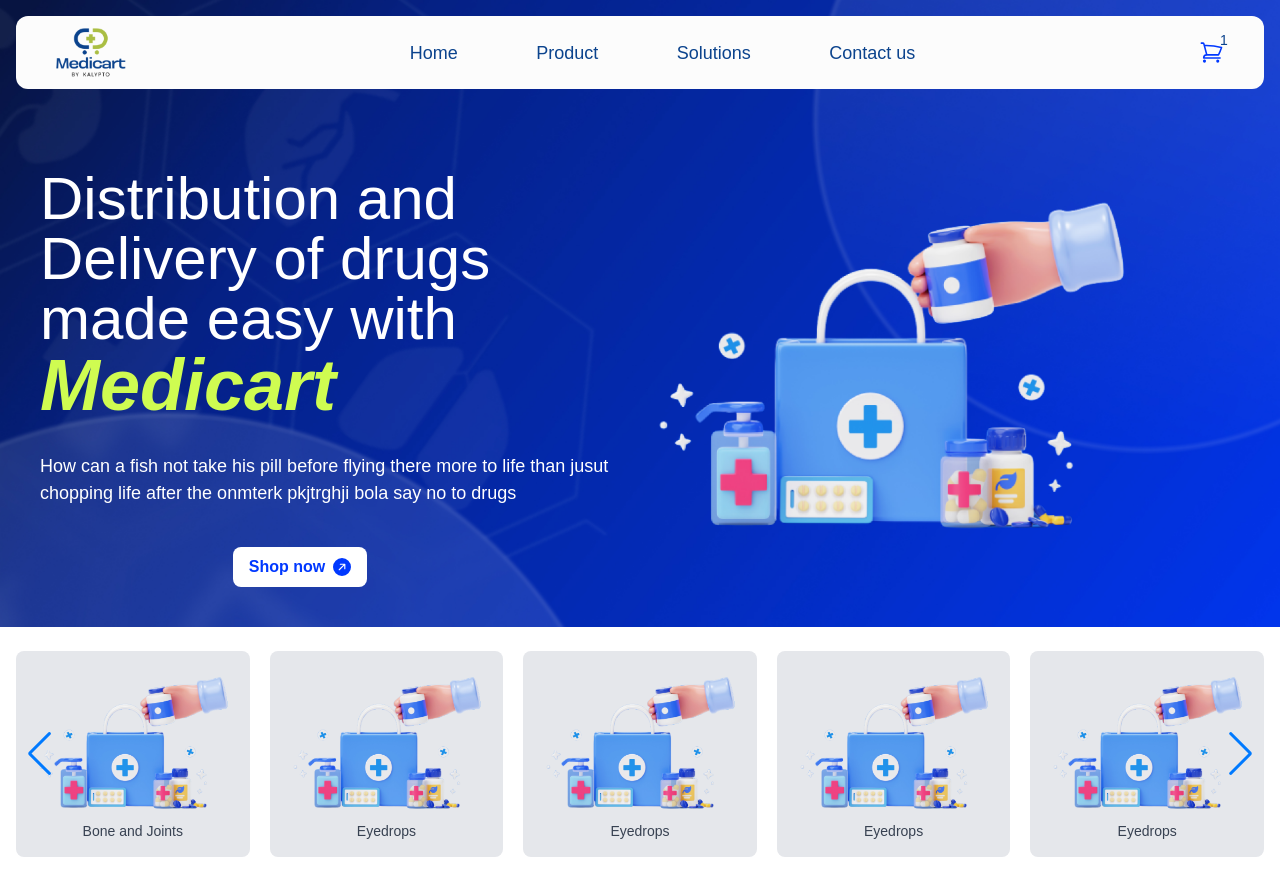
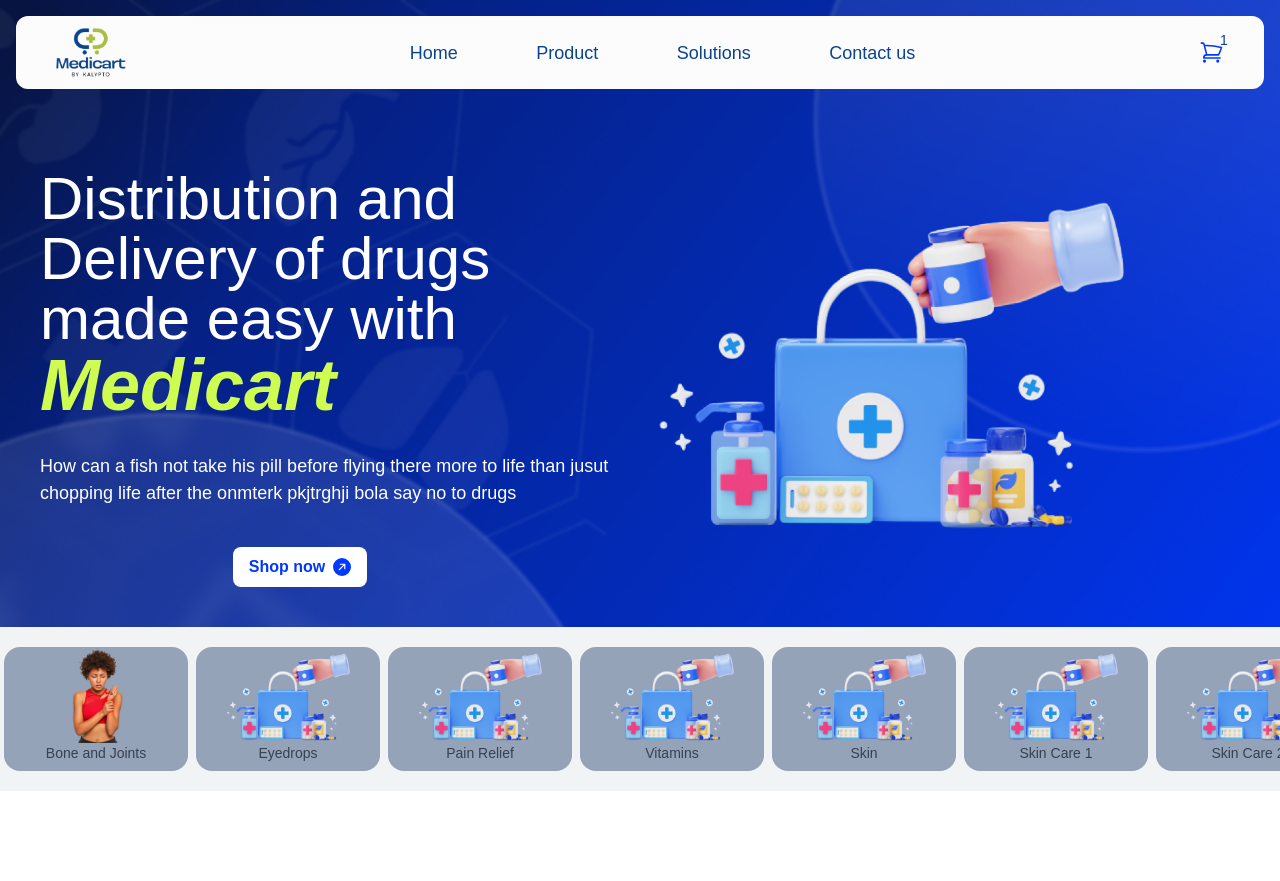
Before and after one commit to KalyptoMed/MedByKalyptoFrontend, a Next.js app: page / in a window 1280 px wide. After the commit the page ends 800 px from the top, so only its background shows below. Built offline with nearby package versions, Linux system fonts and the light colour scheme.

Commit message:
carousel added to home screen

```diff
--- a/package.json
+++ b/package.json
@@ -9,12 +9,12 @@
     "lint": "next lint"
   },
   "dependencies": {
+    "embla-carousel-react": "^8.4.0",
     "medbykalyptofrontend": "file:",
     "next": "14.2.13",
     "react": "^18",
     "react-dom": "^18",
-    "react-icons": "^5.3.0",
-    "swiper": "^11.1.14"
+    "react-icons": "^5.3.0"
   },
   "devDependencies": {
     "@types/node": "^20",
--- a/src/app/globals.css
+++ b/src/app/globals.css
@@ -25,3 +25,14 @@
     text-wrap: balance;
   }
 }
+
+.embla {
+  overflow: hidden;
+}
+.embla__container {
+  display: flex;
+}
+.embla__slide {
+  /* flex: 0 0 100%; */
+  /* min-width: 0; */
+}
--- a/src/app/page.tsx
+++ b/src/app/page.tsx
@@ -1,6 +1,6 @@
 import React from 'react';
 import HeroSection from '@/Home/HeroSection';
-import Carousel from '@/Home/carousel';
+import Carousel from '@/Home/Carousel';
 
 export default function Home() {
   return (
--- a/src/components/Home/Carousel.tsx
+++ b/src/components/Home/Carousel.tsx
@@ -1,70 +1,55 @@
-"use client"
-import { Swiper, SwiperSlide } from 'swiper/react';
-import 'swiper/css';
-import 'swiper/css/navigation';
-import 'swiper/css/pagination';
-// import SwiperCore, { Navigation, Pagination } from 'swiper/core';
-import Image from 'next/image';
+"use client";
 
-// SwiperCore.use([Navigation, Pagination]);
+import useEmblaCarousel from "embla-carousel-react";
+import Image from "next/image";
+import { useCallback, useEffect, useState } from "react";
+
+const slideData = [
+  { src: "/assets/images/afrobabe.png", alt: "Bone and Joints", label: "Bone and Joints" },
+  { src: "/assets/images/drugicons.png", alt: "Eyedrops", label: "Eyedrops" },
+  { src: "/assets/images/drugicons.png", alt: "Pain Relief", label: "Pain Relief" },
+  { src: "/assets/images/drugicons.png", alt: "Vitamins", label: "Vitamins" },
+  { src: "/assets/images/drugicons.png", alt: "Skin Care", label: "Skin" },
+  { src: "/assets/images/drugicons.png", alt: "Skin Care", label: "Skin Care 1" },
+  { src: "/assets/images/drugicons.png", alt: "Skin Care", label: "Skin Care 2" },
+  { src: "/assets/images/drugicons.png", alt: "Skin Care", label: "Skin Care 3" },
+];
 
 const Carousel = () => {
+  const [emblaRef, emblaApi] = useEmblaCarousel({ loop: true, align: "start" });
+  const [selectedIndex, setSelectedIndex] = useState(0);
+
+  const onSelect = useCallback(() => {
+    if (!emblaApi) return;
+    setSelectedIndex(emblaApi.selectedScrollSnap());
+  }, [emblaApi]);
+
+  useEffect(() => {
+    if (!emblaApi) return;
+    emblaApi.on("select", onSelect);
+  }, [emblaApi, onSelect]);
+
   return (
-    <div className="w-full px-4 py-6">
-      <Swiper
-        slidesPerView={3}
-        spaceBetween={10}
-        navigation
-        pagination={{ clickable: true }}
-        breakpoints={{
-          320: { slidesPerView: 2, spaceBetween: 10 },
-          640: { slidesPerView: 3, spaceBetween: 15 },
-          1024: { slidesPerView: 5, spaceBetween: 20 },
-        }}
-      >
-        <SwiperSlide>
-          <div className="flex flex-col items-center bg-gray-200 rounded-lg p-4">
-            <Image src="/assets/images/drugicons.png" alt="Bone and Joints" width={100} height={100} className="w-full h-auto rounded-md object-cover" />
-            <p className="mt-2 text-sm font-medium text-gray-700">Bone and Joints</p>
-          </div>
-        </SwiperSlide>
-        <SwiperSlide>
-          <div className="flex flex-col items-center bg-gray-200 rounded-lg p-4">
-            <Image src="/assets/images/drugicons.png" alt="Eyedrops" width={300} height={300} className="w-full h-auto rounded-md object-cover" />
-            <p className="mt-2 text-sm font-medium text-gray-700">Eyedrops</p>
-          </div>
-        </SwiperSlide>
-        <SwiperSlide>
-          <div className="flex flex-col items-center bg-gray-200 rounded-lg p-4">
-            <Image src="/assets/images/drugicons.png" alt="Eyedrops" width={300} height={300} className="w-full h-auto rounded-md object-cover" />
-            <p className="mt-2 text-sm font-medium text-gray-700">Eyedrops</p>
-          </div>
-        </SwiperSlide>
-        <SwiperSlide>
-          <div className="flex flex-col items-center bg-gray-200 rounded-lg p-4">
-            <Image src="/assets/images/drugicons.png" alt="Eyedrops" width={300} height={300} className="w-full h-auto rounded-md object-cover" />
-            <p className="mt-2 text-sm font-medium text-gray-700">Eyedrops</p>
-          </div>
-        </SwiperSlide>
-        <SwiperSlide>
-          <div className="flex flex-col items-center bg-gray-200 rounded-lg p-4">
-            <Image src="/assets/images/drugicons.png" alt="Eyedrops" width={300} height={300} className="w-full h-auto rounded-md object-cover" />
-            <p className="mt-2 text-sm font-medium text-gray-700">Eyedrops</p>
-          </div>
-        </SwiperSlide>
-        <SwiperSlide>
-          <div className="flex flex-col items-center bg-gray-200 rounded-lg p-4">
-            <Image src="/assets/images/drugicons.png" alt="Eyedrops" width={300} height={300} className="w-full h-auto rounded-md object-cover" />
-            <p className="mt-2 text-sm font-medium text-gray-700">Eyedrops</p>
-          </div>
-        </SwiperSlide>
-        <SwiperSlide>
-          <div className="flex flex-col items-center bg-gray-200 rounded-lg p-4">
-            <Image src="/assets/images/drugicons.png" alt="Eyedrops" width={300} height={300} className="w-full h-auto rounded-md object-cover" />
-            <p className="mt-2 text-sm font-medium text-gray-700">Eyedrops</p>
-          </div>
-        </SwiperSlide>
-      </Swiper>
+    <div className="w-full py-4 bg-[#F2F3F4]">
+      <div className="embla" ref={emblaRef}>
+        <div className="embla__container flex">
+          {slideData.map((slide, index) => (
+            <div key={index} className="embla__slide min-w-[38%] md:min-w-[20%] lg:min-w-[15%] p-1">
+              <div className="flex flex-col items-center bg-slate-400 rounded-2xl h-full">
+                <Image
+                  src={slide.src}
+                  alt={slide.alt}
+                  width={100}
+                  height={100}
+                  className="w-full h-24 rounded-md object-contain"
+                />
+                <p className="mb-2 text-sm font-medium text-gray-700">{slide.label}</p>
+              </div>
+            </div>
+          ))}
+        </div>
+      </div>
+
     </div>
   );
 };
```
Also changed, not shown: public/assets/Images/afrobabe.png (added), 1 other file (tests, documents, lock files or other folders).
